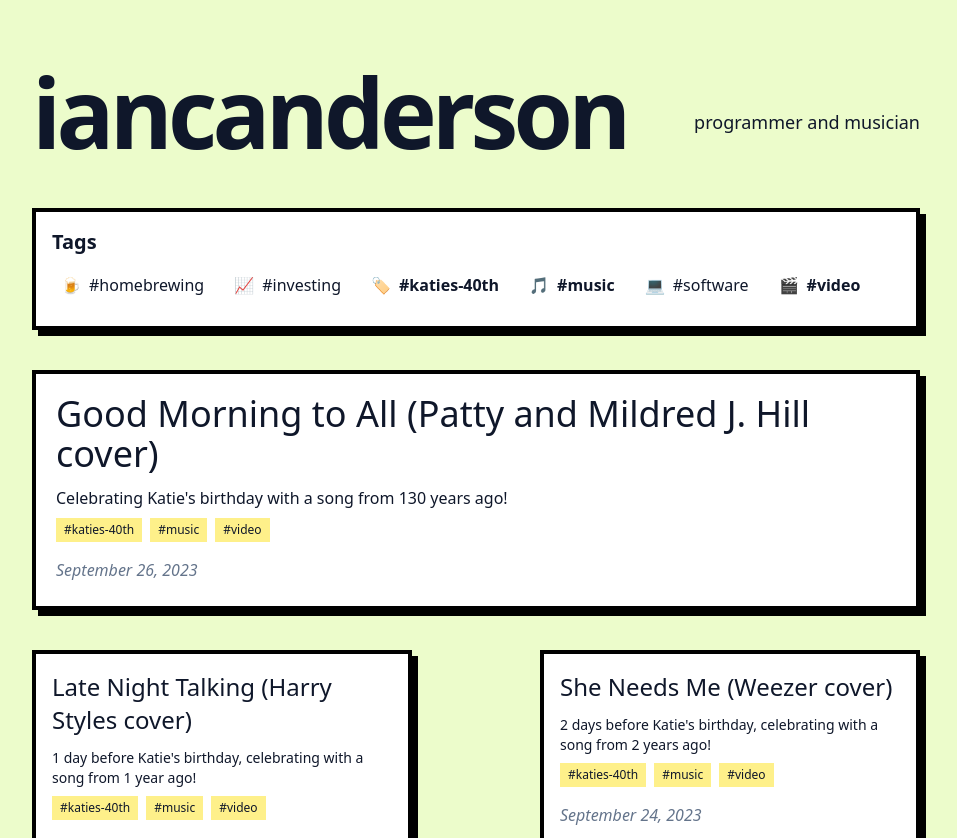
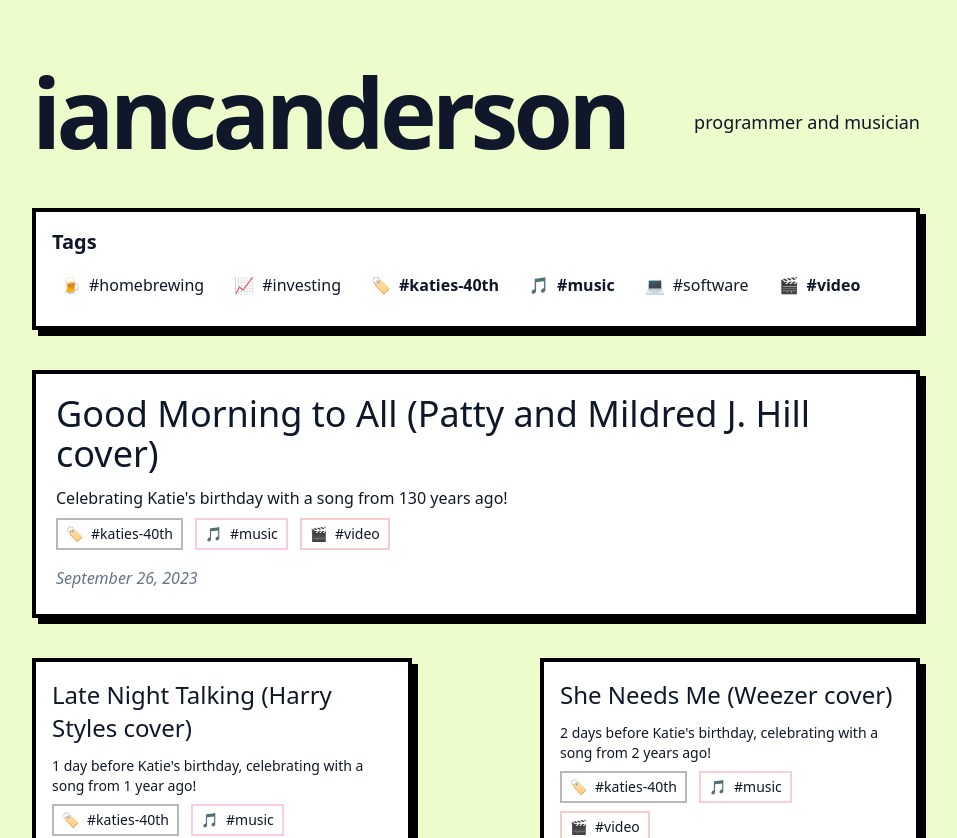
Before and after one commit to iancanderson/iancanderson.com, a Next.js app: page / in a window 1280 px wide. Shown: the top 838 px of the page, without its empty margins (164-1121 px from the left). Built offline with nearby package versions, Linux system fonts and the light colour scheme.

Commit message:
ui(tags): use fun chip styling with emoji for post tags on homepage (hero + list), matching tag cloud

```diff
--- a/components/hero-post.tsx
+++ b/components/hero-post.tsx
@@ -13,6 +13,15 @@ type Props = {
 };
 
 const HeroPost = ({ title, date, externalUrl, slug, isVideo, tags, videoDescription }: Props) => {
+  const EMOJI: Record<string, string> = {
+    software: "💻",
+    investing: "📈",
+    music: "🎵",
+    video: "🎬",
+    homebrewing: "🍺",
+  };
+  const emojiFor = (tag: string) => EMOJI[tag.toLowerCase()] || "🏷️";
+  const colorClass = (tag: string) => (EMOJI[tag.toLowerCase()] ? `chip-${tag.toLowerCase()}` : '');
   return (
     <section>
       <div className="mb-10">
@@ -27,7 +36,10 @@ const HeroPost = ({ title, date, externalUrl, slug, isVideo, tags, videoDescript
             <div className="mb-2 text-sm">
               {tags.map((t) => (
                 <Link key={t} href={`/tags/${t}`}>
-                  <a className="brutal-tag">#{t}</a>
+                  <a className={`brutal-chip ${colorClass(t)} inline-flex items-center gap-2 mr-3 mb-2 px-2 py-1`}>
+                    <span className="chip-emoji" aria-hidden>{emojiFor(t)}</span>
+                    <span>#{t}</span>
+                  </a>
                 </Link>
               ))}
             </div>
--- a/components/post-preview.tsx
+++ b/components/post-preview.tsx
@@ -11,6 +11,24 @@ type Props = {
   tags?: string[];
   videoDescription?: string;
 };
+
+const EMOJI: Record<string, string> = {
+  software: "💻",
+  investing: "📈",
+  music: "🎵",
+  video: "🎬",
+  homebrewing: "🍺",
+};
+
+function emojiFor(tag: string) {
+  return EMOJI[tag.toLowerCase()] || "🏷️";
+}
+
+function colorClass(tag: string) {
+  const t = tag.toLowerCase();
+  if (t in EMOJI) return `chip-${t}`;
+  return '';
+}
 
 function summarize(s?: string, max = 140) {
   if (!s) return '';
@@ -31,7 +49,10 @@ const PostPreview = ({ title, date, slug, externalUrl, isVideo, tags, videoDescr
         <div className="mb-2 text-sm">
           {tags.map((t) => (
             <Link key={t} href={`/tags/${t}`}>
-              <a className="brutal-tag">#{t}</a>
+              <a className={`brutal-chip ${colorClass(t)} inline-flex items-center gap-2 mr-3 mb-2 px-2 py-1`}>
+                <span className="chip-emoji" aria-hidden>{emojiFor(t)}</span>
+                <span>#{t}</span>
+              </a>
             </Link>
           ))}
         </div>
--- a/styles/index.css
+++ b/styles/index.css
@@ -66,6 +66,34 @@
 }
 .brutal-tag { display:inline-block; margin-right:0.5rem; margin-bottom:0.5rem; padding:0.125rem 0.5rem; font-size:0.75rem; background: var(--brutal-tag-bg); color: var(--brutal-tag-fg); }
 
+/* Fun chip for tag cloud */
+.brutal-chip {
+  border: 2px solid rgba(var(--chip-color-rgb, 0,0,0), 0.28); /* always show a subtle rectangle */
+  transition: transform 60ms ease-in-out, box-shadow 60ms ease-in-out, border-color 60ms ease-in-out, background-color 60ms ease-in-out;
+  will-change: transform, box-shadow, border-color, background-color;
+}
+.brutal-chip:hover {
+  border-color: var(--brutal-border);
+  box-shadow: 6px 6px 0 0 var(--brutal-shadow);
+  transform: translate(-2px, -2px) rotate(-0.5deg);
+  background-color: rgba(var(--chip-color-rgb, 0,0,0), 0.12);
+}
+.brutal-chip .chip-emoji { transition: transform 80ms ease-in-out; }
+.brutal-chip:hover .chip-emoji { transform: translateY(-1px) rotate(-6deg) scale(1.07); }
+
+/* Per-tag accent colors (RGB) for chips */
+.chip-software { --chip-color-rgb: 59, 130, 246; } /* blue-500 */
+.chip-investing { --chip-color-rgb: 34, 197, 94; } /* green-500 */
+.chip-music { --chip-color-rgb: 236, 72, 153; } /* pink-500 */
+.chip-video { --chip-color-rgb: 239, 68, 68; } /* red-500 */
+.chip-homebrewing { --chip-color-rgb: 245, 158, 11; } /* amber-500 */
+
+@media (prefers-reduced-motion: reduce) {
+  .brutal-chip, .brutal-chip .chip-emoji { transition: none !important; }
+  .brutal-chip:hover { transform: none; box-shadow: none; }
+  .brutal-chip:hover .chip-emoji { transform: none; }
+}
+
 /* Page background */
 body {
   background: var(--brutal-bg);
```
